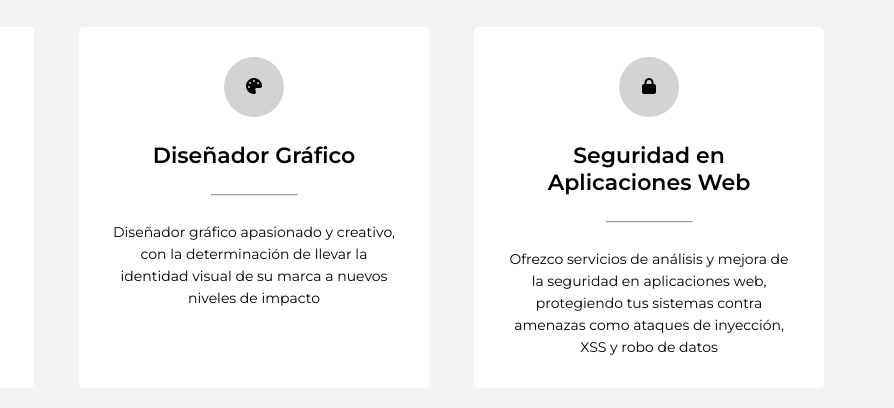
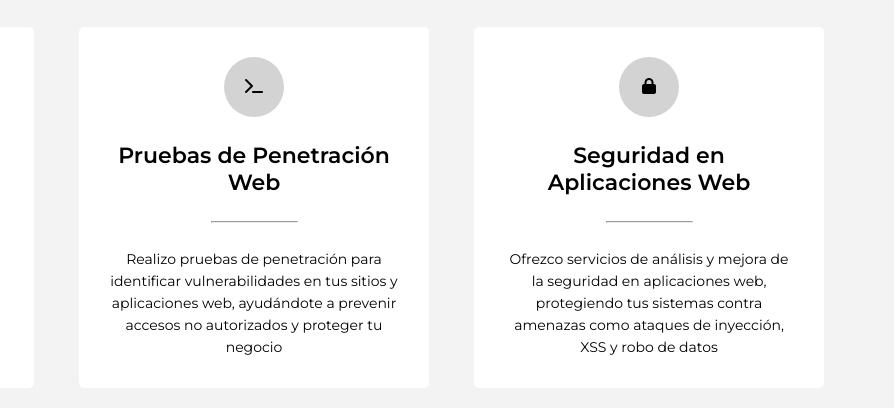
Before and after one commit to Bruno-Ivan/Developer, a plain HTML site: page index.html in a window 1280 px wide. Shown: the part 2321-2729 px from the top of the page, 386-1280 px from the left. Drawn offline with Linux system fonts and the light colour scheme.

Commit message:
Update index.html

```diff
--- a/index.html
+++ b/index.html
@@ -139,11 +139,10 @@ Estoy comprometido a llevar tus proyectos al siguiente nivel, combinando mi vast
                 </p>
             </div>
             <div class="servicio">
-                <span class="icono"><i class="fa-solid fa-palette"></i></span>
-                <h4>Diseñador Gráfico</h4>
+                <span class="icono"><i class="fa-solid fa-terminal"></i></i></span>
+                <h4>Pruebas de Penetración Web</h4>
                 <hr>
-                <p>Diseñador gráfico apasionado y creativo, con la determinación de llevar la identidad visual de su
-                    marca a nuevos niveles de impacto
+                <p>Realizo pruebas de penetración para identificar vulnerabilidades en tus sitios y aplicaciones web, ayudándote a prevenir accesos no autorizados y proteger tu negocio
                 </p>
             </div>
             <div class="servicio">
```
